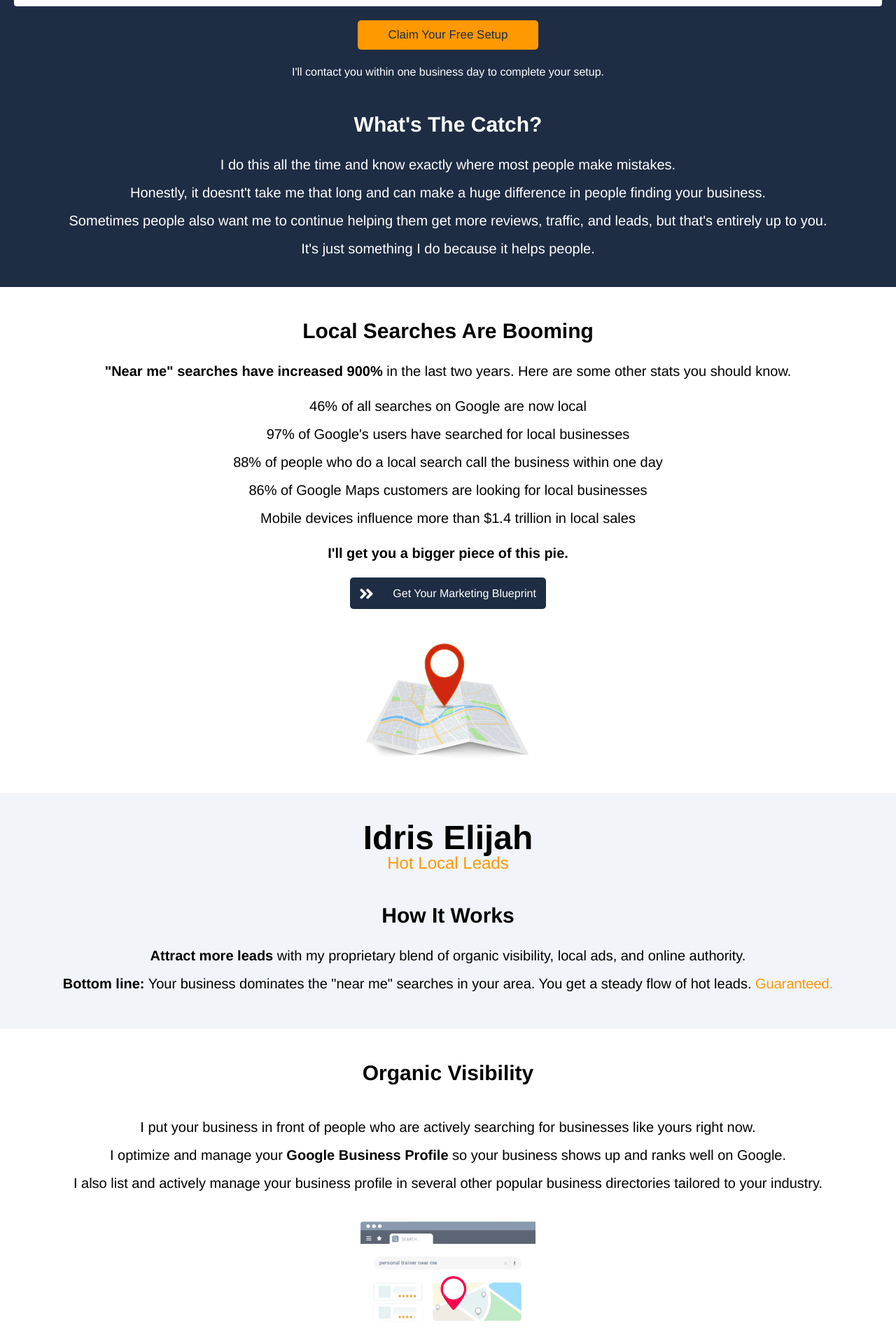
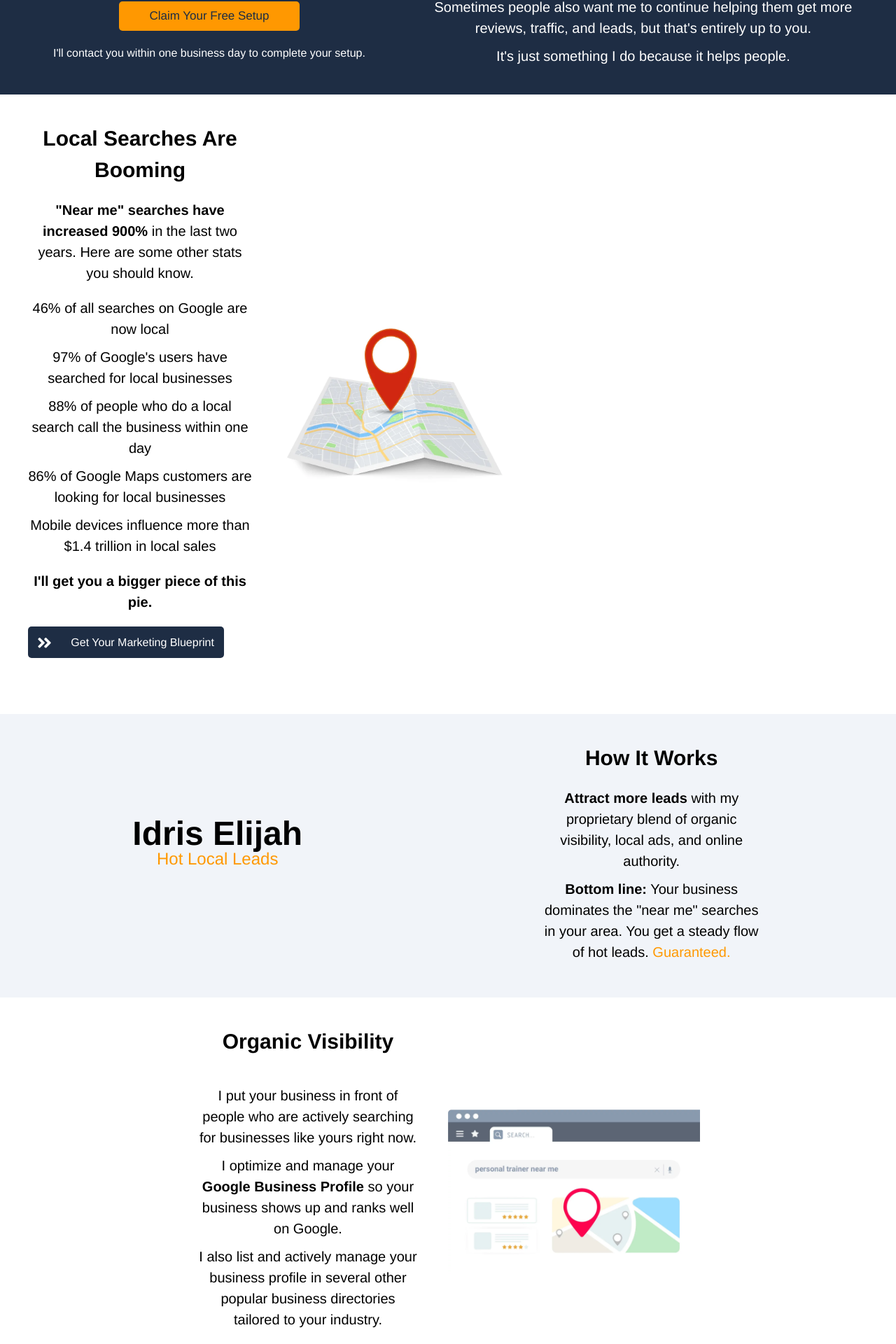
Before and after one commit to theidriselijah/leads-idris-elijah, a Next.js app: page / in a window 1280 px wide. Shown: the part 766-2686 px from the top of the page at 70% size. Built offline with nearby package versions, Linux system fonts and the light colour scheme.

Commit message:
Tablet design complete

```diff
--- a/components/HeaderNav.tsx
+++ b/components/HeaderNav.tsx
@@ -3,8 +3,8 @@ import Image from "next/image";
 
 export default function Header() {
   return (
-    <nav className=" flex flex-col items-center p-[20px]">
-        <p className="text-[36px] mb-[20px]">Idris Elijah</p>
+    <nav className="text-center p-[20px] md:flex md:justify-between md:items-center md:px-[40px]">
+        <p className="text-[36px] mb-[20px] md:mb-[0px]">Idris Elijah</p>
         <button className="primary-button w-[280px] h-[45px]">
             <Image
                 src='/assets/right-arrow.png'
--- /dev/null
+++ b/global.d.ts
@@ -0,0 +1,3 @@
+interface Window {
+  Calendly: any // You can specify a more specific type if available
+}
--- a/pages/index.tsx
+++ b/pages/index.tsx
@@ -1,7 +1,6 @@
 import HeaderNav from '@/components/HeaderNav'
 import Image from 'next/image'
 import Head from 'next/head'
-import { useEffect } from 'react'
 
 export default function Home() {
   return (
@@ -20,8 +19,8 @@ export default function Home() {
       </section>
 
       {/* Lead Magnet section */}
-      <section className="bg-[#1E2D44] text-[#FFFFFF] text-center px-[20px] py-[40px]">
-        <div className="mb-[40px]">
+      <section className="bg-[#1E2D44] text-[#FFFFFF] text-center px-[20px] py-[40px] md:px-[40px] md:flex md:items-center md:gap-10">
+        <div className="mb-[40px] md:mb-0">
           <h2 className="text-[30px] mb-[20px] font-medium">
             Free Google Setup
           </h2>
@@ -72,8 +71,8 @@ export default function Home() {
       </section>
 
       {/* Local Search Section */}
-      <section className="flex flex-col justify-center items-center text-center px-[20px] py-[40px]">
-        <div className="mb-[40px] flex flex-col justify-center items-center">
+      <section className="text-center px-[20px] py-[40px] md:flex md:px-[40px] md:gap-10">
+        <div className="mb-[40px] md:max-w-xs">
           <h2 className="text-[30px] mb-[20px] font-bold">
             Local Searches Are Booming
           </h2>
@@ -112,26 +111,34 @@ export default function Home() {
           </button>
         </div>
 
-        <div>
+        <div className="flex justify-center items-center">
           <Image
             src="/assets/local-search-map.webp"
             alt="local search map"
             width={250}
             height={191}
+            className="md:hidden"
+          />
+          <Image
+            src="/assets/local-search-map.webp"
+            alt="local search map"
+            width={330}
+            height={253}
+            className="md:block"
           />
         </div>
       </section>
 
       {/* How It Works Section */}
-      <section className="text-center bg-[#F1F4F9] px-[20px] py-[40px]">
-        <div className="leading-none mb-[40px]">
+      <section className="text-center bg-[#F1F4F9] px-[20px] py-[40px] md:flex md:justify-around md:items-center md:px-[40px] md:gap-10">
+        <div className="leading-none mb-[40px] md:m-w-xs">
           <h2 className="text-[48px] font-bold">Idris Elijah</h2>
           <p className="text-[24px] text-[#FF9801] font-light">
             Hot Local Leads
           </p>
         </div>
 
-        <div>
+        <div className="md:max-w-xs">
           <h2 className="text-[30px] mb-[20px] font-bold">How It Works</h2>
           <p className="para-text mb-[10px]">
             <span className="font-bold">Attract more leads</span> with my
@@ -148,9 +155,10 @@ export default function Home() {
       </section>
 
       {/* Strategy section */}
-      <section className="text-center px-[20px] py-[40px]">
-        <div className="flex flex-col justify-center items-center">
-          <div className="mb-[40px]">
+      <section className="text-center px-[20px] py-[40px] md:px-[40px]">
+        {/* Organic visibility section */}
+        <div className="text-center md:flex md:justify-center md:items-center md:gap-10">
+          <div className="mb-[40px] md:max-w-xs">
             <h2 className="text-[30px] font-bold mb-[40px]">
               Organic Visibility
             </h2>
@@ -169,18 +177,27 @@ export default function Home() {
             </p>
           </div>
 
-          <div>
+          <div className="flex justify-center items-center">
             <Image
               src="/assets/personal-trainer-search.webp"
               alt="personal trainer search"
               width={250}
               height={163}
+              className="md:hidden"
+            />
+            <Image
+              src="/assets/personal-trainer-search.webp"
+              alt="personal trainer search"
+              width={360}
+              height={235}
+              className="md:block"
             />
           </div>
         </div>
 
-        <div className="flex flex-col justify-center items-center">
-          <div className="mb-[40px]">
+        {/* Click to call section */}
+        <div className="text-center md:flex md:justify-center md:items-center md:gap-10">
+          <div className="mb-[40px] md:max-w-xs md:order-2">
             <h2 className="text-[30px] font-bold my-[40px]">Click To Call</h2>
             <p className="para-text">
               In addition to boosting your organic rankings, I also upgrade your
@@ -189,18 +206,27 @@ export default function Home() {
             </p>
           </div>
 
-          <div>
+          <div className="md:order-1">
             <Image
               src="/assets/pd-customer-calls.webp"
               alt="pd customer calls"
               width={250}
               height={163}
+              className="md:hidden"
+            />
+            <Image
+              src="/assets/pd-customer-calls.webp"
+              alt="pd customer calls"
+              width={360}
+              height={235}
+              className="md:block"
             />
           </div>
         </div>
 
-        <div className="flex flex-col justify-center items-center">
-          <div className="mb-[40px]">
+        {/* Online authority section */}
+        <div className="text-center md:flex md:justify-center md:items-center md:gap-10">
+          <div className="mb-[40px] md:max-w-xs">
             <h2 className="text-[30px] font-bold my-[40px]">
               Online Authority
             </h2>
@@ -222,22 +248,39 @@ export default function Home() {
               alt="responsive web design"
               width={250}
               height={156}
+              className="md:hidden"
+            />
+            <Image
+              src="/assets/responsive-web-design.webp"
+              alt="responsive web design"
+              width={360}
+              height={235}
+              className="md:block"
             />
           </div>
         </div>
       </section>
 
       {/* Guarantee Section */}
-      <section className="flex flex-col justify-center items-center bg-[#F1F4F9] text-center px-[20px] py-[40px]">
+      <section className="bg-[#F1F4F9] px-[20px] py-[40px] text-center md:flex md:justify-center md:items-center md:gap-10">
         <div className="flex flex-col justify-center items-center mb-[40px]">
           <Image
             src="/assets/results-guaranteed.webp"
             alt="results guaranteed"
             width={250}
             height={250}
+            className="md:hidden"
+          />
+          <Image
+            src="/assets/results-guaranteed.webp"
+            alt="results guaranteed"
+            width={300}
+            height={300}
+            className="md:block"
           />
         </div>
 
+        <div className="md:max-w-xs">
           <div>
             <h2 className="text-[30px] font-bold mb-[20px]">
               Our Performance Guarantee
@@ -249,12 +292,13 @@ export default function Home() {
             </p>
             <p className="para-text mb-[20px]">
               Since we guarantee a significant boost in your business, we
-            prescreen our partners before getting started. We need to verify how
-            many leads per month your business can handle, and that your team
-            will be available to respond promptly to the leads we send you.
+              prescreen our partners before getting started. We need to verify
+              how many leads per month your business can handle, and that your
+              team will be available to respond promptly to the leads we send
+              you.
             </p>
           </div>
-        <button className="primary-button w-[280px] h-[45px]">
+          <button className="primary-button w-[280px] h-[45px] px-0">
             <Image
               src="/assets/right-arrow.png"
               alt="right arrow"
@@ -263,29 +307,37 @@ export default function Home() {
             />
             Get Your Marketing Blueprint
           </button>
+        </div>
       </section>
 
       {/* About Me Section */}
-      <section className="flex flex-col justify-center items-center text-center px-[20px] py-[40px]">
-        <div>
+      <section className="text-center px-[20px] py-[40px] md:flex md:justify-center md:items-center md:px-[40px] md:gap-10">
+        <div className="order-2">
           <Image
             src="/assets/about-me.jpeg"
             alt="idris elijah"
             width={250}
             height={250}
-            className="rounded-full mb-[40px]"
+            className="rounded-full mb-[40px] md:hidden"
+          />
+          <Image
+            src="/assets/about-me.jpeg"
+            alt="idris elijah"
+            width={325}
+            height={325}
+            className="rounded-full mb-[40px] md:block"
           />
         </div>
 
-        <div>
+        <div className="order-1 md:max-w-xs text-center">
           <h2 className="text-[30px] font-bold mb-[20px]">About Me</h2>
-          <p className="para-text mb-[20px]">
+          <p className="para-text mb-[10px]">
             My name is Idris Elijah, and I specifically help business
             professionals <span className="font-bold">land local clients</span>{' '}
             without feeling like they&apos;re gambling their money with
             garden-variety web agencies.
           </p>
-          <p className="para-text mb-[20px]">
+          <p className="para-text mb-[10px]">
             If you want to increase your visibility, build trust, and
             differentiate your business from the competition, even if
             they&apos;ve been around longer than you have, this is for you.
@@ -319,7 +371,7 @@ export default function Home() {
               height={250}
               className="rounded-full mb-[20px]"
             />
-            <p className="para-text mb-[10px]">
+            <p className="para-text mb-[10px] md:max-w-[317px]">
               I knew within 5 minutes that you were the one for the job, but
               this exceeds even my wildest dreams! I&apos;m blown away!
             </p>
@@ -334,7 +386,7 @@ export default function Home() {
               height={250}
               className="rounded-full mb-[20px]"
             />
-            <p className="para-text mb-[10px]">
+            <p className="para-text mb-[10px] md:max-w-[317px]">
               I knew within 5 minutes that you were the one for the job, but
               this exceeds even my wildest dreams! I&apos;m blown away!
             </p>
@@ -349,7 +401,7 @@ export default function Home() {
               height={250}
               className="rounded-full mb-[20px]"
             />
-            <p className="para-text mb-[10px]">
+            <p className="para-text mb-[10px] md:max-w-[317px]">
               I knew within 5 minutes that you were the one for the job, but
               this exceeds even my wildest dreams! I&apos;m blown away!
             </p>
@@ -371,8 +423,8 @@ export default function Home() {
       </section>
 
       {/* Ideal Client Section */}
-      <section className="text-center px-[20px] py-[40px]">
-        <div className="mb-[40px]">
+      <section className="text-center px-[20px] py-[40px] md:flex md:justify-center md:items-center md:gap-10 md:px-0">
+        <div className="mb-[40px] md:max-w-xs">
           <h2 className="text-[30px] font-bold mb-[40px]">Who This Is For</h2>
           <p className="para-text mb-[10px]">
             If you need customers from within driving distance of your location,
@@ -414,9 +466,9 @@ export default function Home() {
       </section>
 
       {/* Marketing Blueprint Section */}
-      <section className="flex flex-col justify-center items-center text-center px-[20px] py-[40px] bg-[#F1F4F9]">
-        <div className="mb-[40px]">
-          <div className="mb-[40px]">
+      <section className="px-[20px] py-[40px] bg-[#F1F4F9] md:px-[40px]">
+        <div className="mb-[40px] md:flex md:justify-around">
+          <div className="mb-[40px] md:max-w-xs">
             <h2 className="text-[30px] font-bold mb-[40px]">
               Get Your Marketing Blueprint
             </h2>
@@ -462,13 +514,7 @@ export default function Home() {
             />
           </div>
         </div>
-        <div>
-          <div
-            className="calendly-inline-widget"
-            data-url="https://calendly.com/idriselijah/marketing-blueprint"
-            style={{ height: 1050 }}
-          ></div>
-        </div>
+        <div></div>
       </section>
     </main>
   )
--- a/styles/globals.css
+++ b/styles/globals.css
@@ -20,3 +20,7 @@
 .para-text {
     @apply text-[20px];
 }
+
+.align-center {
+    margin: 0 auto;
+}
--- a/tsconfig.json
+++ b/tsconfig.json
@@ -18,6 +18,6 @@
       "@/*": ["./*"]
     }
   },
-  "include": ["next-env.d.ts", "**/*.ts", "**/*.tsx"],
+  "include": ["global.d.ts", "next-env.d.ts", "**/*.ts", "**/*.tsx"],
   "exclude": ["node_modules"]
 }
```
Lines whose indentation alone changed are shown as unchanged.
